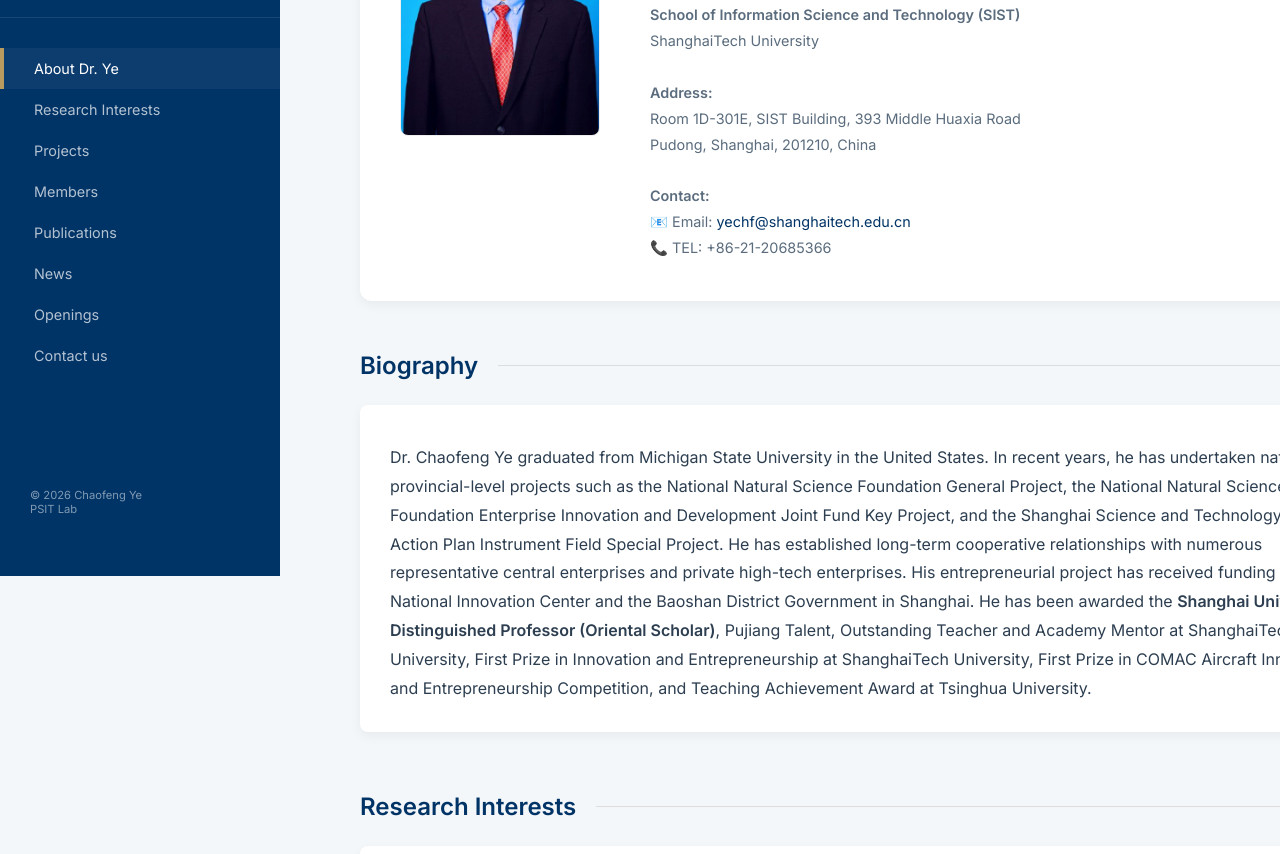
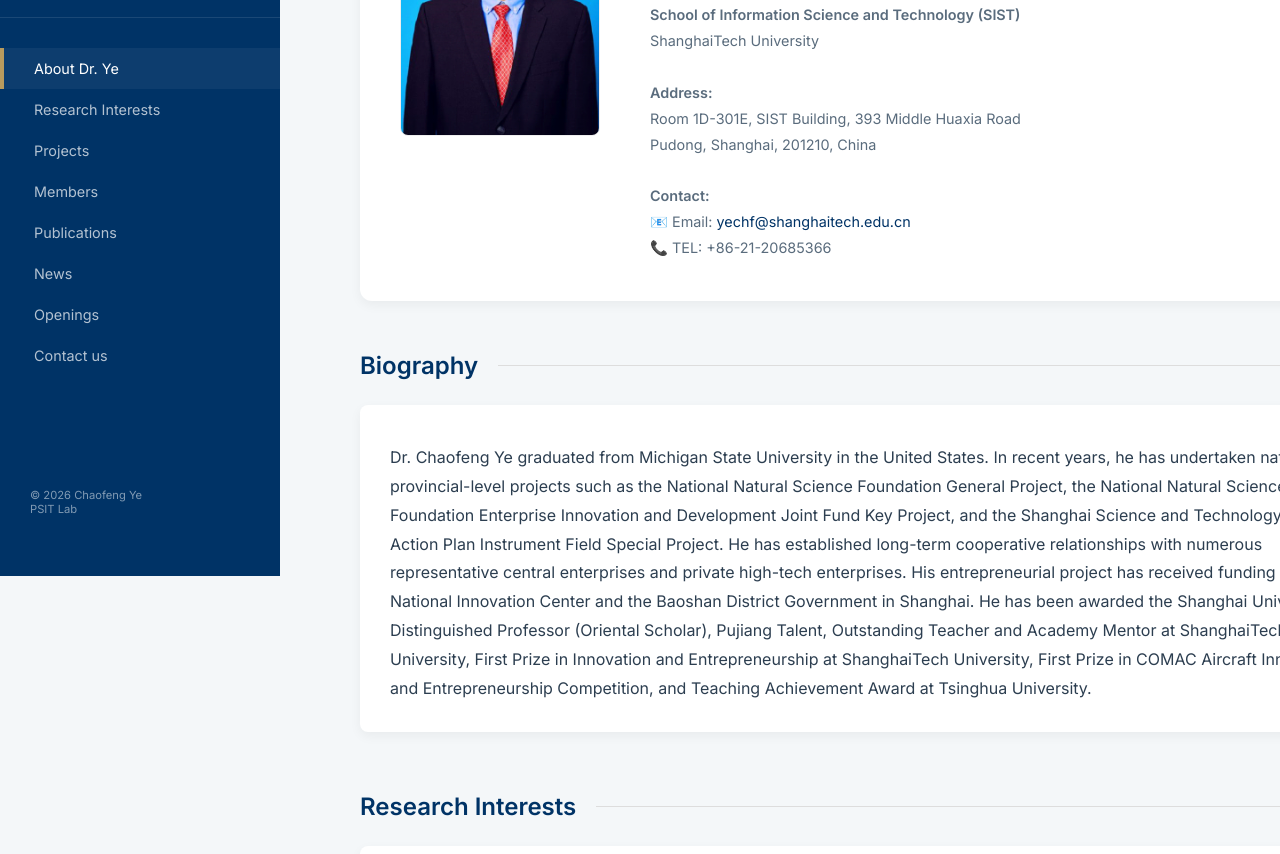
Before and after one commit to Wittyhuahua/psit.sist.github.io, a website built with Vite: page index.html in a window 1280 px wide. Shown: the part 224-1078 px from the top of the page. Built offline with nearby package versions, Linux system fonts and the light colour scheme.

Commit message:
fix：去掉加粗.

```diff
--- a/index.html
+++ b/index.html
@@ -629,7 +629,7 @@
         and the Shanghai Science and Technology Innovation Action Plan Instrument Field Special Project.
         He has established long-term cooperative relationships with numerous representative central enterprises and private high-tech enterprises.
         His entrepreneurial project has received funding from the National Innovation Center and the Baoshan District Government in Shanghai.
-        He has been awarded the <strong>Shanghai University Distinguished Professor (Oriental Scholar)</strong>, Pujiang Talent, Outstanding Teacher and Academy Mentor at ShanghaiTech University,
+        He has been awarded the Shanghai University Distinguished Professor (Oriental Scholar), Pujiang Talent, Outstanding Teacher and Academy Mentor at ShanghaiTech University,
         First Prize in Innovation and Entrepreneurship at ShanghaiTech University, First Prize in COMAC Aircraft Innovation and Entrepreneurship Competition, and Teaching Achievement Award at Tsinghua University.
       </p>
     </div>
```
